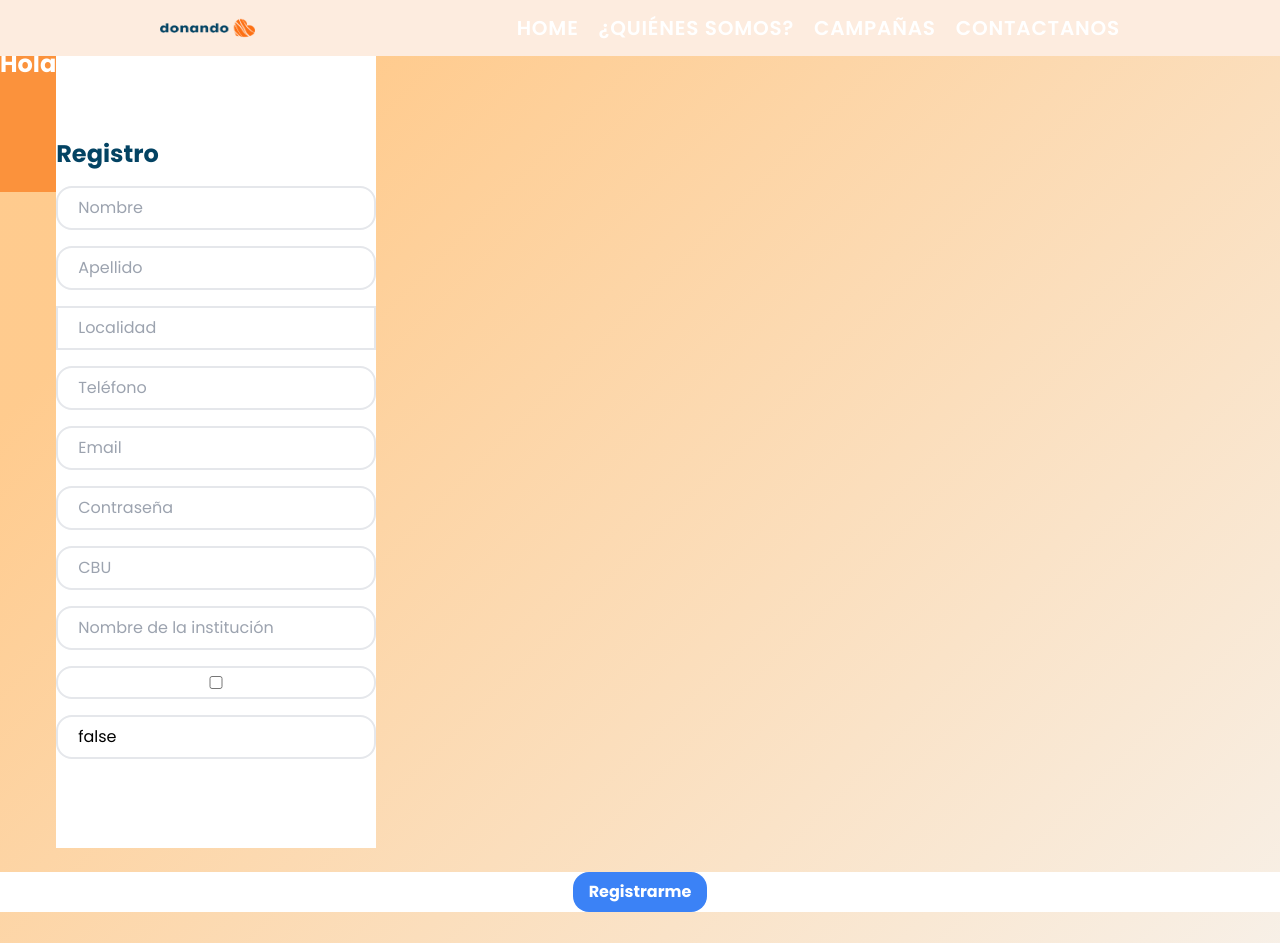
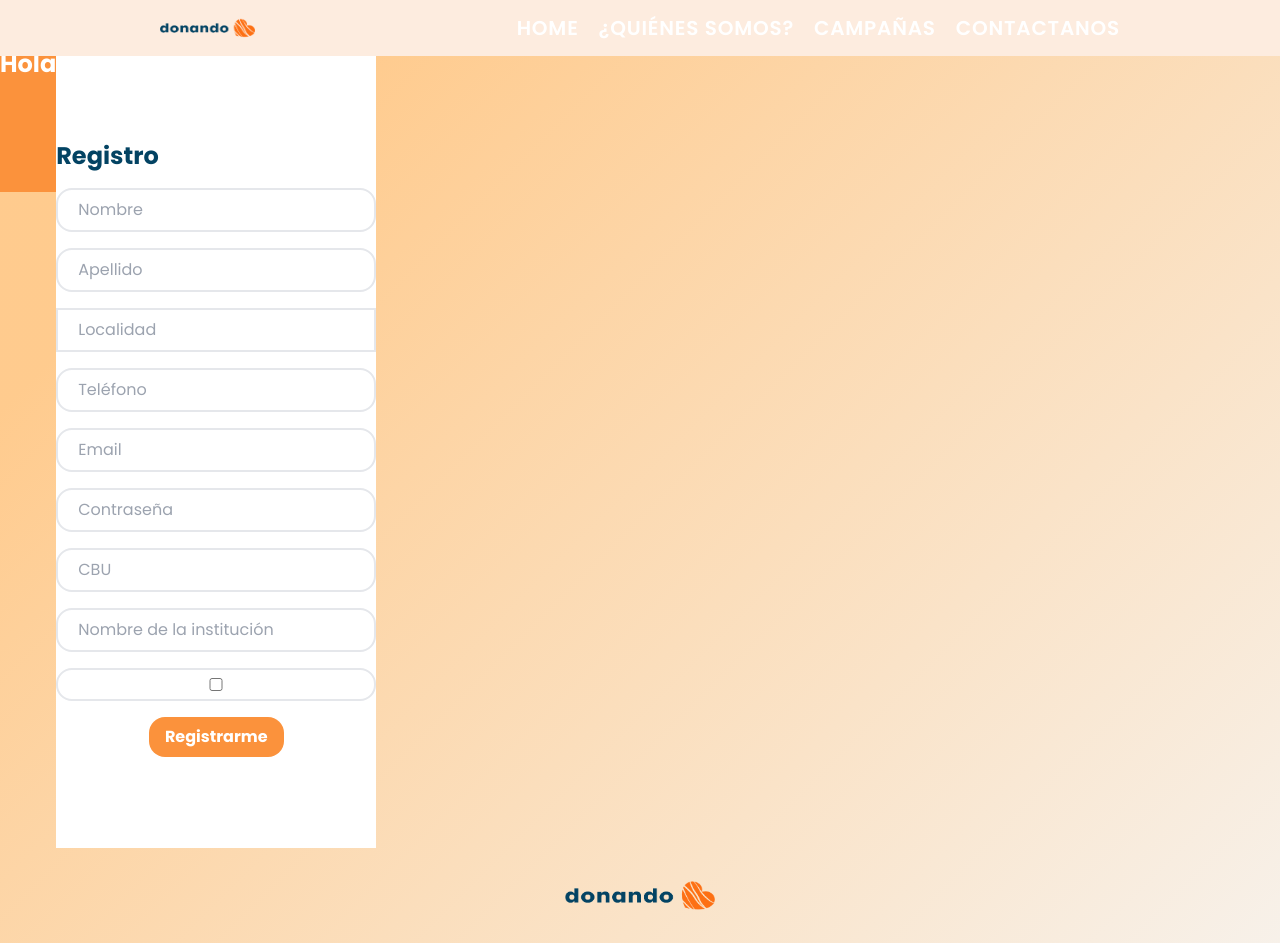
Before and after one commit to eze-alvarez/FrontNoCountry, a React (Vite) app: page /registroSolicitante in a window 1280 px wide. Shown: the top 943 px of the page. Built offline with nearby package versions, Linux system fonts and the light colour scheme.

Commit message:
brorre true/false

```diff
--- a/src/pages/registroSolicitante/RegistroSolicitante.jsx
+++ b/src/pages/registroSolicitante/RegistroSolicitante.jsx
@@ -289,24 +289,14 @@ const RegistroSolicitante = () => {
                     onChange={handleOnChange}
                   />
                 </div>
-                <div className="flex items-center border-2 py-2 px-3 rounded-2xl mb-4">
-                  <input
-                    className={`pl-2 outline-none border-none w-full ${errors.isInstitution? "border-red-500" : ""}`}
-                    type="text"
-                    id="isInstitution"
-                    placeholder="¿Es una institución?"
-                    value={inputs.isInstitution}
-                    onChange={handleOnChange}
-                  />
+                {errors.isInstitution && <div className="text-red-500 text-sm mt-2">{errors.isInstitution}</div>}
+                <div className="flex justify-center items-center my-4 bg-white">
+                  <button className=" bg-orange-400 text-white font-bold py-2 px-4 rounded-2xl" type="submit" disabled={status.submitting}>
+                    {status.submitting? "Registrando..." : "Registrarme"}
+                  </button>
                 </div>
-                {errors.isInstitution && <div className="text-red-500 text-sm mt-2">{errors.isInstitution}</div>}
                 </form>
                 </div>
-                </div>
-                <div className="flex justify-center items-center mt-6 bg-white">
-                  <button className="bg-blue-500 hover:bg-blue-700 text-white font-bold py-2 px-4 rounded-2xl" type="submit" disabled={status.submitting}>
-                    {status.submitting? "Registrando..." : "Registrarme"}
-                  </button>
                 </div>
                 </>
   )
```
